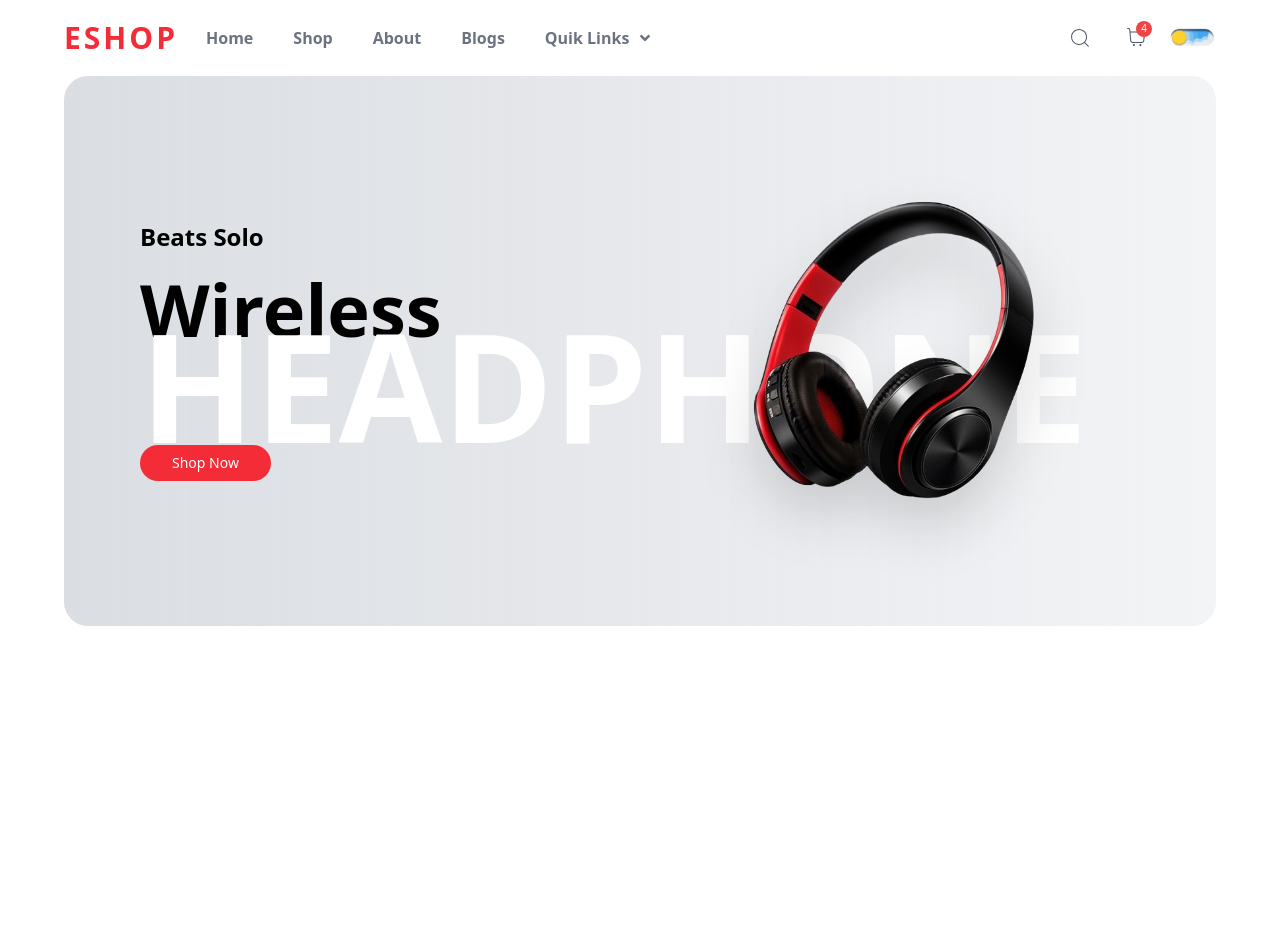
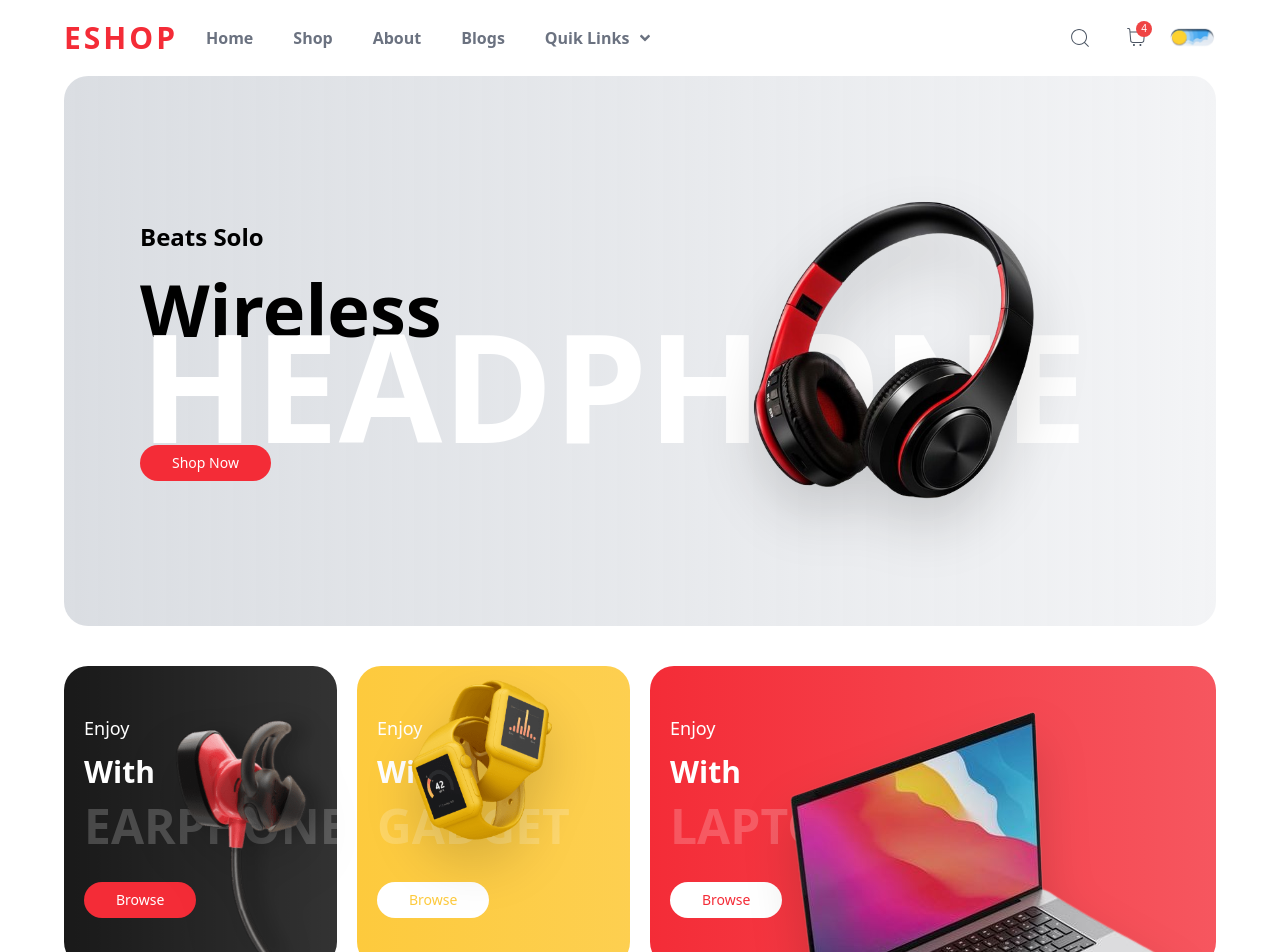
Before and after one commit to Yousef-116/tailwind-tutorial, a Next.js app: page / in a window 1280 px wide. Shown: the top 952 px of the page. Before the commit the page ends 800 px from the top, so only its background shows below. Built offline with nearby package versions, Linux system fonts and the light colour scheme.

Commit message:
category sec v1

```diff
--- /dev/null
+++ b/app/components/Category/Category.tsx
@@ -0,0 +1,159 @@
+import React from 'react'
+import Button from '../Shared/Button'
+
+
+const CategoryData = [
+    {
+        id: 1,
+        subtitles: "Enjoy",
+        title: 'With',
+        title2: 'Earphone',
+        image: "/assets/category/earphone.png",
+        bgColorFrom: "from-black/90",
+        bgColorTo: "to-black/80",
+        cols: "",
+        btnbgColor: "bg-primary",
+        btnTextColor: "text-white",
+
+    },
+    {
+        id: 2,
+        subtitles: "Enjoy",
+        title: 'With',
+        title2: 'Gadget',
+        image: 'assets/category/watch.png',
+        bgColorFrom: "from-[#fdca3d]",
+        bgColorTo: "to-[#fdca3d]/90",
+        bgColor: "bg-[#fdca3d]",
+        cols: "",
+        btnbgColor: "bg-white",
+        btnTextColor: "text-[#fdca3d]",
+    },
+    {
+        id: 3,
+        subtitles: "Enjoy",
+        title: 'With',
+        title2: 'Laptop',
+        image: 'assets/category/macbook.png',
+        bgColorFrom: "from-primary",
+        bgColorTo: "to-primary/80",
+        bgColor: "primary",
+        cols: "col-span-2",
+        btnbgColor: "bg-white",
+        btnTextColor: "text-primary",
+
+    }
+    , {
+        id: 4,
+        subtitles: "Enjoy",
+        title: 'With',
+        title2: 'PS4',
+        image: "assets/category/gaming.png",
+        bgColorFrom: "from-gray-400",
+        bgColorTo: "to-gray-100",
+        bgColor: "gray-300/80",
+        cols: "col-span-2",
+        btnbgColor: "bg-primary",
+        btnTextColor: "text-white",
+
+    },
+    {
+        id: 5,
+        subtitles: "Enjoy",
+        title: 'With',
+        title2: 'Earphone',
+        image: 'assets/category/vr.png',
+        bgColorFrom: "from-green-500",
+        bgColorTo: "to-green-500/90",
+        bgColor: "green-900",
+        cols: "",
+        btnbgColor: "bg-white",
+        btnTextColor: "text-green-500",
+
+    },
+    {
+        id: 6,
+        subtitles: "Enjoy",
+        title: 'With',
+        title2: 'Gadget',
+        image: 'assets/category/speaker.png',
+        bgColorFrom: "from-blue-500",
+        bgColorTo: "to-blue-500/90",
+        bgColor: "blue-900",
+        cols: "",
+        btnbgColor: "bg-white",
+        btnTextColor: "text-blue-500",
+
+    }
+]
+//dark:from-gray-900 dark:to-gray-800
+// from-gray-300/80
+// to-gray-100
+const Category = () => {
+    function clickBtn() {
+        console.log('clicked')
+    }
+    return (
+
+
+        <div className='grid grid-cols-2 md:grid-cols-4 container gap-5'>
+            {CategoryData.map((data) => (
+                <div className={`
+                    w-full bg-gradient-to-r
+                    ${data.cols}
+                    ${data.bgColorFrom}
+                    ${data.bgColorTo}
+                        rounded-3xl
+                        relative
+
+                        `} key={data.id}>
+                    <div className='
+                    w-full grid grid-cols-1
+                            sm:grid-cols-2  min-h-[300px]
+                            justify-center items-center
+                            pd-2 sm:pd-0
+                            '>
+                        {/* text section */}
+                        <div className='flex flex-col pl-2
+                                gap-3 sm:pl-5 pt-2 sm:pt-0
+                                text-left order-2
+                                sm:order-1 relative z-10
+                                '>
+                            <h1 className=' text-white
+                                    text-lg
+                                    '>{data.subtitles}</h1>
+                            <h1 className='font-bold text-white
+                                    text-xl sm:text-2xl lg:text-3xl'
+                            >{data.title}</h1>
+                            <h1 className='font-bold uppercase
+                                    text-7xl text-white/20
+                                    sm-text-7xl
+                                    md:text-2xl xl:text-5xl
+                                     z-10'>{data.title2}</h1>
+                            <div><Button
+                                textColor={`${data.btnTextColor}`}
+                                bgColor={`${data.btnbgColor}`}
+                                text='Browse'
+                                handler={clickBtn} />
+                            </div>
+
+                        </div>
+
+                        {/* img section */}
+                        <div className='order-1
+                                sm:order-2'><img src={data.image} alt=""
+                                className='  h-fit
+                                   top-0
+                                   right-0
+                                drop-shadow-2xl
+                                absolute z-50' /></div>
+                    </div>
+                </div>
+            ))}
+        </div>
+
+
+    )
+}
+
+export default Category
--- a/app/components/Hero/Hero.tsx
+++ b/app/components/Hero/Hero.tsx
@@ -54,7 +54,7 @@
     }
     return (
         <div>
-            <div className='w-full container'>
+            <div className='w-full container pb-10'>
                 {/* Hero Section */}
                 <Slider {...settings}>
                     {HeroData.map((data) => (
--- a/app/page.tsx
+++ b/app/page.tsx
@@ -4,6 +4,7 @@
 import "slick-carousel/slick/slick-theme.css";
 import Navebar from "./components/Navebar/Navebar";
 import Hero from "./components/Hero/Hero";
+import Category from "./components/Category/Category";
 
 export default function Home() {
   return (
@@ -11,6 +12,7 @@
     <div className="bg:white dark:bg-gray-900">
       <Navebar />
       <Hero />
+      <Category />
     </div>
 
     // <div className="grid grid-flow-dense grid-cols-6 gap-4 text-center">
```
